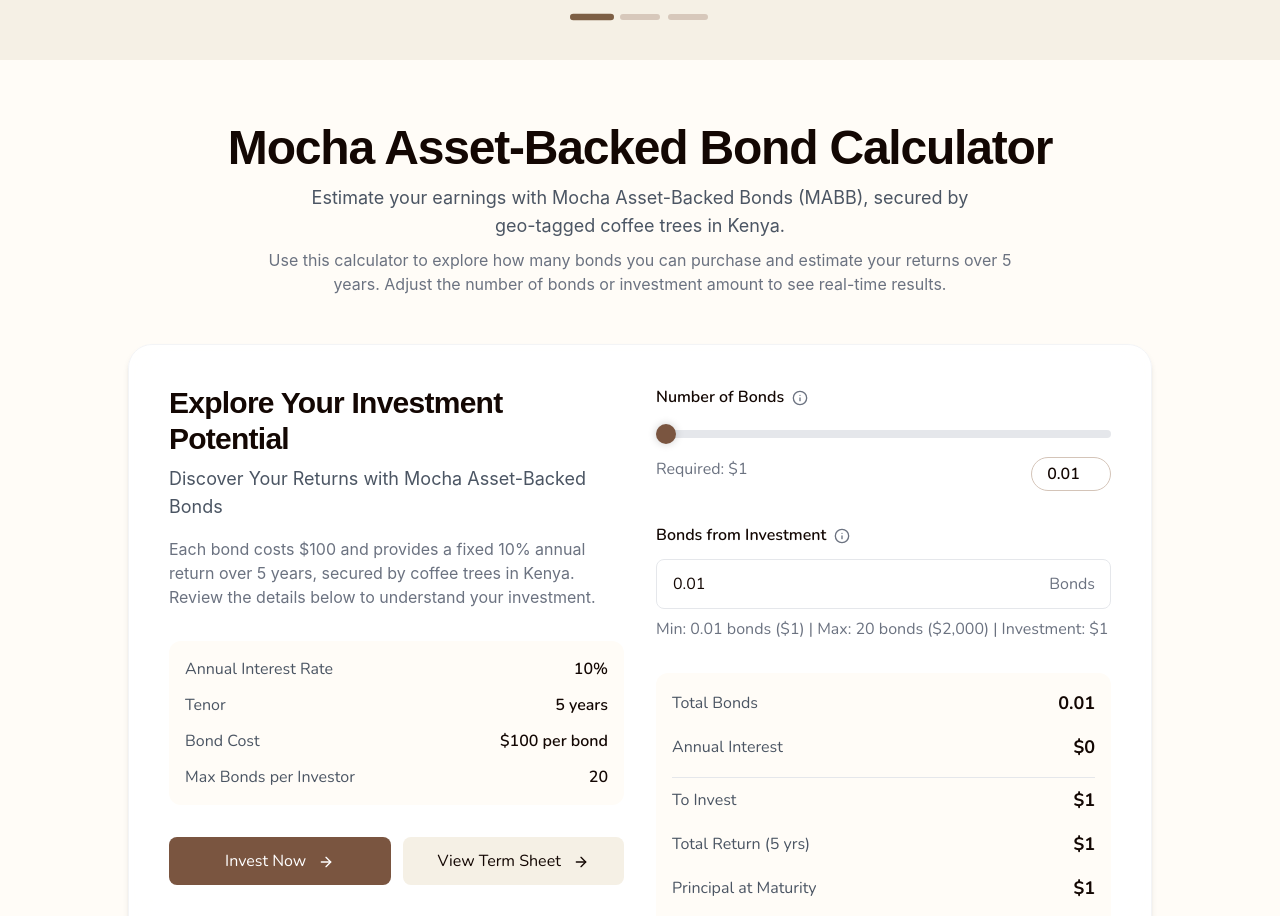
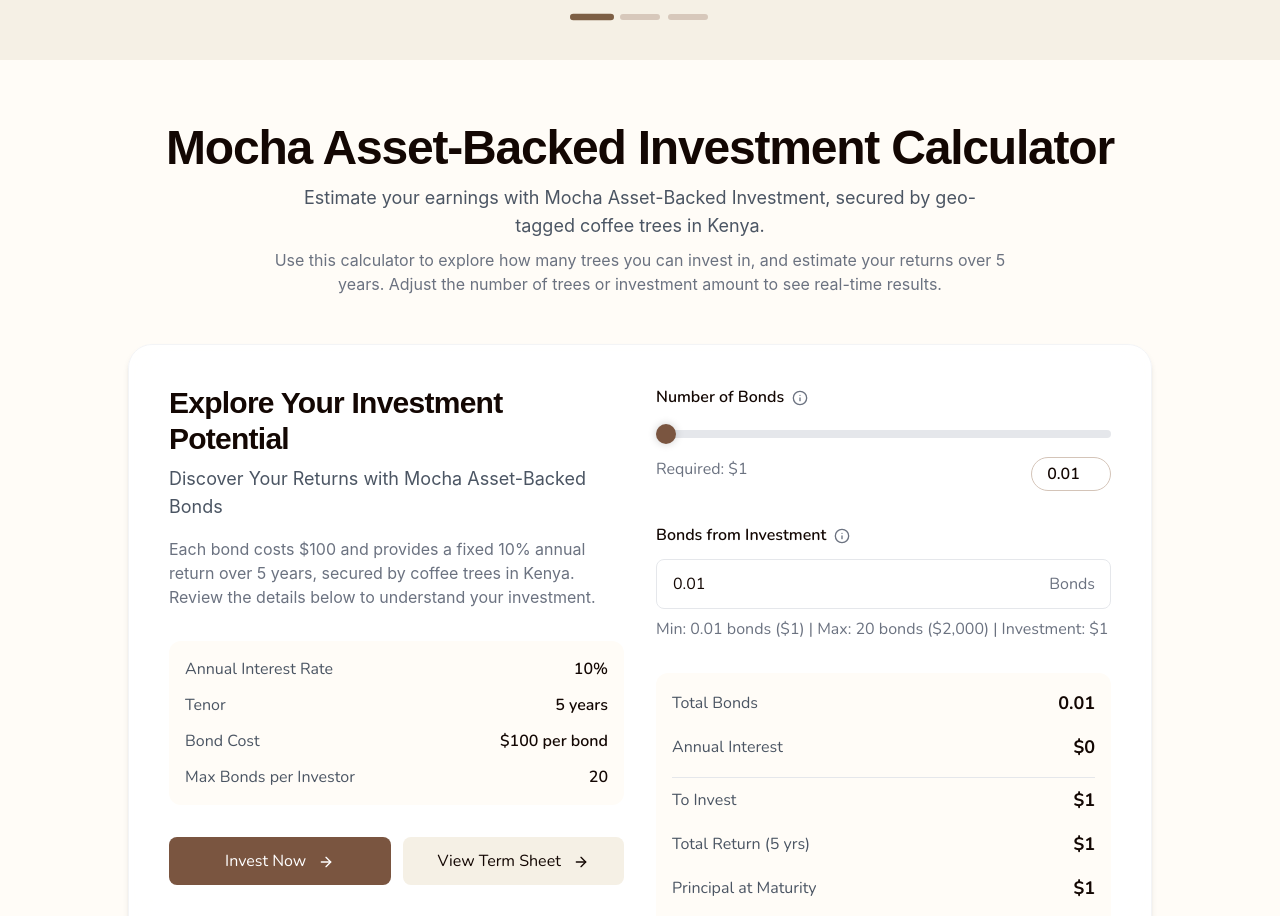
Before and after one commit to Project-Mocha-Coffee/mocha-website, a React (Vite) app: page / in a window 1280 px wide. Shown: the part 1380-2296 px from the top of the page. Built offline with nearby package versions, Linux system fonts and the light colour scheme; no server answers.

Commit message:
investment calculator info updated

```diff
--- a/src/components/InvestmentCalculator.tsx
+++ b/src/components/InvestmentCalculator.tsx
@@ -83,13 +83,13 @@ const InvestmentCalculator = () => {
         <div className="max-w-5xl mx-auto">
           <div className="text-center mb-10 md:mb-12">
             <h2 className="text-3xl md:text-4xl lg:text-5xl font-bold text-forest-700 mb-3 animate-fade-in">
-              Mocha Asset-Backed Bond Calculator
+              Mocha Asset-Backed Investment Calculator
             </h2>
             <p className="text-gray-600 text-base md:text-lg max-w-2xl mx-auto animate-fade-in delay-100">
-              Estimate your earnings with Mocha Asset-Backed Bonds (MABB), secured by geo-tagged coffee trees in Kenya.
+              Estimate your earnings with Mocha Asset-Backed Investment, secured by geo-tagged coffee trees in Kenya.
             </p>
             <p className="text-gray-500 text-sm md:text-base mt-2 max-w-3xl mx-auto animate-fade-in delay-200">
-              Use this calculator to explore how many bonds you can purchase and estimate your returns over 5 years. Adjust the number of bonds or investment amount to see real-time results.
+              Use this calculator to explore how many trees you can invest in, and estimate your returns over 5 years. Adjust the number of trees or investment amount to see real-time results.
             </p>
           </div>
 
```
